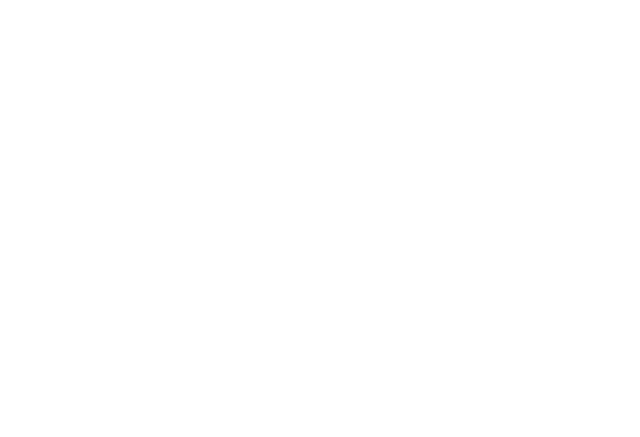
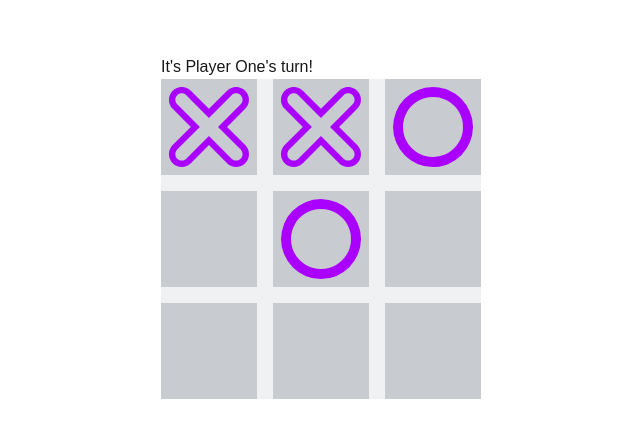
Before and after one commit to Bfw72886/tic-tac-toe, a Next.js app: page / in a window 1280 px wide. Shown: the part 173-610 px from the top of the page, without its empty margins (319-959 px from the left). Built offline with nearby package versions, Linux system fonts and the light colour scheme.

Commit message:
Center everything

```diff
--- a/app/layout.tsx
+++ b/app/layout.tsx
@@ -25,7 +25,7 @@ export default function RootLayout({
   return (
     <html lang="en">
       <body
-        className={`${geistSans.variable} ${geistMono.variable} antialiased`}
+        className={`${geistSans.variable} ${geistMono.variable} antialiased h-screen w-screen flex justify-center items-center`}
       >
         {children}
       </body>
--- a/app/lib/tic-tac-toe.ts
+++ b/app/lib/tic-tac-toe.ts
@@ -7,10 +7,16 @@ let currentBoard: cellValue[][];
 const player1 = player(cellValue.X, "Player One");
 const player2 = player(cellValue.O, "Player Two");
 
+const getCurrentPlayerName = () => {
+  return player1.playerToken === currentPlayerToken
+    ? player1.playerName
+    : player2.playerName;
+};
+
 const initializeBoard = () => {
   currentBoard = [
-    [cellValue.NONE, cellValue.NONE, cellValue.NONE],
-    [cellValue.NONE, cellValue.NONE, cellValue.NONE],
+    [cellValue.X, cellValue.X, cellValue.O],
+    [cellValue.NONE, cellValue.O, cellValue.NONE],
     [cellValue.NONE, cellValue.NONE, cellValue.NONE],
   ];
 };
@@ -92,4 +98,10 @@ const resetGame = () => {
   initializeBoard();
 };
 
-export { getCurrentBoard, playRound, getWinnerName, resetGame };
+export {
+  getCurrentPlayerName,
+  getCurrentBoard,
+  playRound,
+  getWinnerName,
+  resetGame,
+};
--- a/app/page.tsx
+++ b/app/page.tsx
@@ -5,11 +5,9 @@ import { useState } from "react";
 import { getCurrentBoard } from "./lib/tic-tac-toe";
 
 export default function Page() {
-  const [board, setBoard] = useState(getCurrentBoard);
-
   return (
-    <div>
-      <Board board={board} />
+    <div className="flex justify-center items-center">
+      <Board />
     </div>
   );
 }
--- a/app/ui/Board.tsx
+++ b/app/ui/Board.tsx
@@ -1,11 +1,20 @@
 import { cellValue } from "@/app/types/cellValue";
 import Symbol from "@/app/ui/Symbol";
+import { useState } from "react";
+import {
+  getCurrentBoard,
+  getCurrentPlayerName,
+  playRound,
+} from "@/app/lib/tic-tac-toe";
 
-type PageProps = {
-  board: cellValue[][];
-};
+export default function Board() {
+  const [board, setBoard] = useState(getCurrentBoard);
 
-export default function Board({ board }: PageProps) {
+  const onSymbolClick = (row: number, col: number) => {
+    playRound(row, col);
+    setBoard([...getCurrentBoard()]);
+  };
+
   const symbolList = board.map((row, rowIndex) =>
     row.map((element, colIndex) => {
       return (
@@ -14,10 +23,18 @@ export default function Board({ board }: PageProps) {
           row={rowIndex}
           col={colIndex}
           key={`${rowIndex}${colIndex}`}
+          onClick={() => onSymbolClick(rowIndex, colIndex)}
         />
       );
     })
   );
 
-  return <div className="grid grid-rows-3 grid-cols-3">{symbolList}</div>;
+  return (
+    <div className="flex flex-col">
+      <p>It's {getCurrentPlayerName()}'s turn!</p>
+      <div className="h-80 w-80 grid gap-4 grid-rows-3 grid-cols-3 bg-gray-500/10">
+        {symbolList}
+      </div>
+    </div>
+  );
 }
--- a/app/ui/Symbol.tsx
+++ b/app/ui/Symbol.tsx
@@ -4,9 +4,12 @@ type PageProps = {
   value: cellValue;
   row: number;
   col: number;
+  onClick: () => void;
 };
 
-export default function Page({ value }: PageProps) {
+export default function Symbol({ value, onClick }: PageProps) {
+  const iconColor = "#AA00FF";
+
   function Icon() {
     if (value === cellValue.X) {
       return (
@@ -23,14 +26,14 @@ export default function Page({ value }: PageProps) {
           <g
             id="Page-1"
             stroke="none"
-            stroke-width="1"
+            strokeWidth="1"
             fill="none"
-            fill-rule="evenodd"
+            fillRule="evenodd"
           >
             <g
               id="Icon-Set"
               transform="translate(-467.000000, -1039.000000)"
-              fill="#FF0000"
+              fill={iconColor}
             >
               <path
                 d="M489.396,1061.4 C488.614,1062.18 487.347,1062.18 486.564,1061.4 L479.484,1054.32 L472.404,1061.4 C471.622,1062.18 470.354,1062.18 469.572,1061.4 C468.79,1060.61 468.79,1059.35 469.572,1058.56 L476.652,1051.48 L469.572,1044.4 C468.79,1043.62 468.79,1042.35 469.572,1041.57 C470.354,1040.79 471.622,1040.79 472.404,1041.57 L479.484,1048.65 L486.564,1041.57 C487.347,1040.79 488.614,1040.79 489.396,1041.57 C490.179,1042.35 490.179,1043.62 489.396,1044.4 L482.316,1051.48 L489.396,1058.56 C490.179,1059.35 490.179,1060.61 489.396,1061.4 L489.396,1061.4 Z M485.148,1051.48 L490.813,1045.82 C492.376,1044.26 492.376,1041.72 490.813,1040.16 C489.248,1038.59 486.712,1038.59 485.148,1040.16 L479.484,1045.82 L473.82,1040.16 C472.257,1038.59 469.721,1038.59 468.156,1040.16 C466.593,1041.72 466.593,1044.26 468.156,1045.82 L473.82,1051.48 L468.156,1057.15 C466.593,1058.71 466.593,1061.25 468.156,1062.81 C469.721,1064.38 472.257,1064.38 473.82,1062.81 L479.484,1057.15 L485.148,1062.81 C486.712,1064.38 489.248,1064.38 490.813,1062.81 C492.376,1061.25 492.376,1058.71 490.813,1057.15 L485.148,1051.48 L485.148,1051.48 Z"
@@ -42,7 +45,7 @@ export default function Page({ value }: PageProps) {
       );
     } else if (value === cellValue.O) {
       return (
-        <svg fill="#FF0000" width="100%" height="100%" viewBox="0 0 32 32">
+        <svg fill={iconColor} width="100%" height="100%" viewBox="0 0 32 32">
           <title>circle</title>
           <path d="M0 16q0 3.264 1.28 6.208t3.392 5.12 5.12 3.424 6.208 1.248 6.208-1.248 5.12-3.424 3.392-5.12 1.28-6.208-1.28-6.208-3.392-5.12-5.088-3.392-6.24-1.28q-3.264 0-6.208 1.28t-5.12 3.392-3.392 5.12-1.28 6.208zM4 16q0-3.264 1.6-6.016t4.384-4.352 6.016-1.632 6.016 1.632 4.384 4.352 1.6 6.016-1.6 6.048-4.384 4.352-6.016 1.6-6.016-1.6-4.384-4.352-1.6-6.048z"></path>
         </svg>
@@ -52,7 +55,7 @@ export default function Page({ value }: PageProps) {
   }
 
   return (
-    <div>
+    <div className="bg-gray-500/30 p-2" onClick={onClick}>
       <Icon />
     </div>
   );
```
